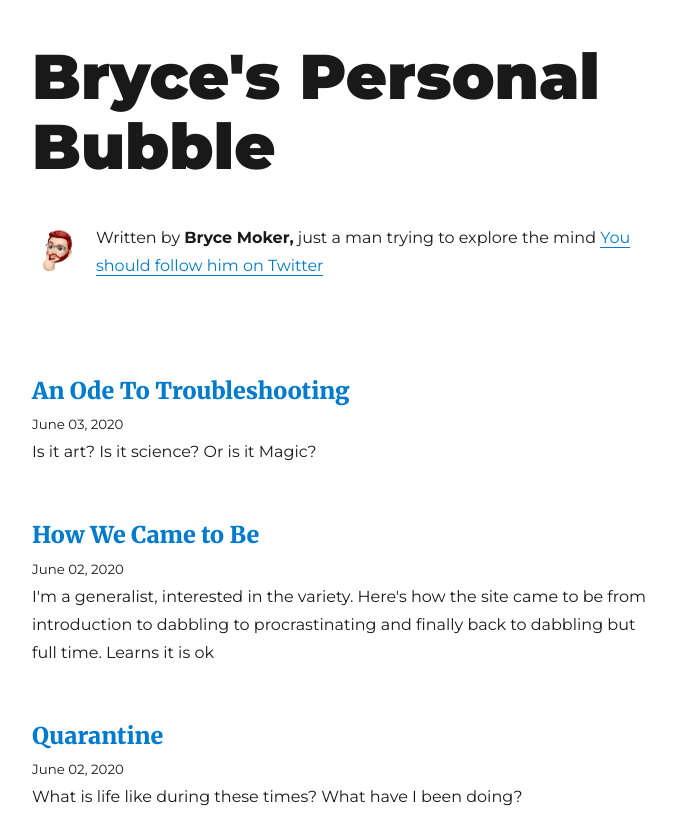
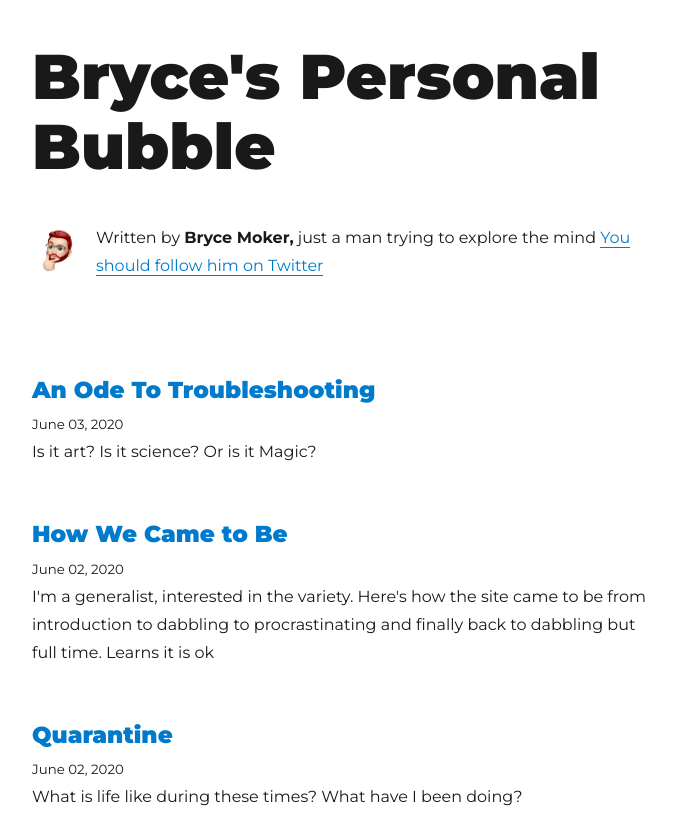
Before and after one commit to bmmoker/starter_blog, a Gatsby site: page / in a window 1280 px wide. Shown: the top 814 px of the page, without its empty margins (293-969 px from the left). Built offline with nearby package versions, Linux system fonts and the light colour scheme; Gatsby itself is replaced by a stand-in of ours; some packages are replaced by stand-ins of ours.

Commit message:
added font style to h3 in index.tsx file to get same font for headers

```diff
--- a/src/pages/index.tsx
+++ b/src/pages/index.tsx
@@ -46,6 +46,7 @@ const BlogIndex = ({ data, location }: PageProps<Data>) => {
               <h3
                 style={{
                   marginBottom: rhythm(1 / 4),
+                  fontFamily: `Montserrat, sans-serif`
                 }}
               >
                 <Link style={{ boxShadow: `none` }} to={node.fields.slug}>
```
